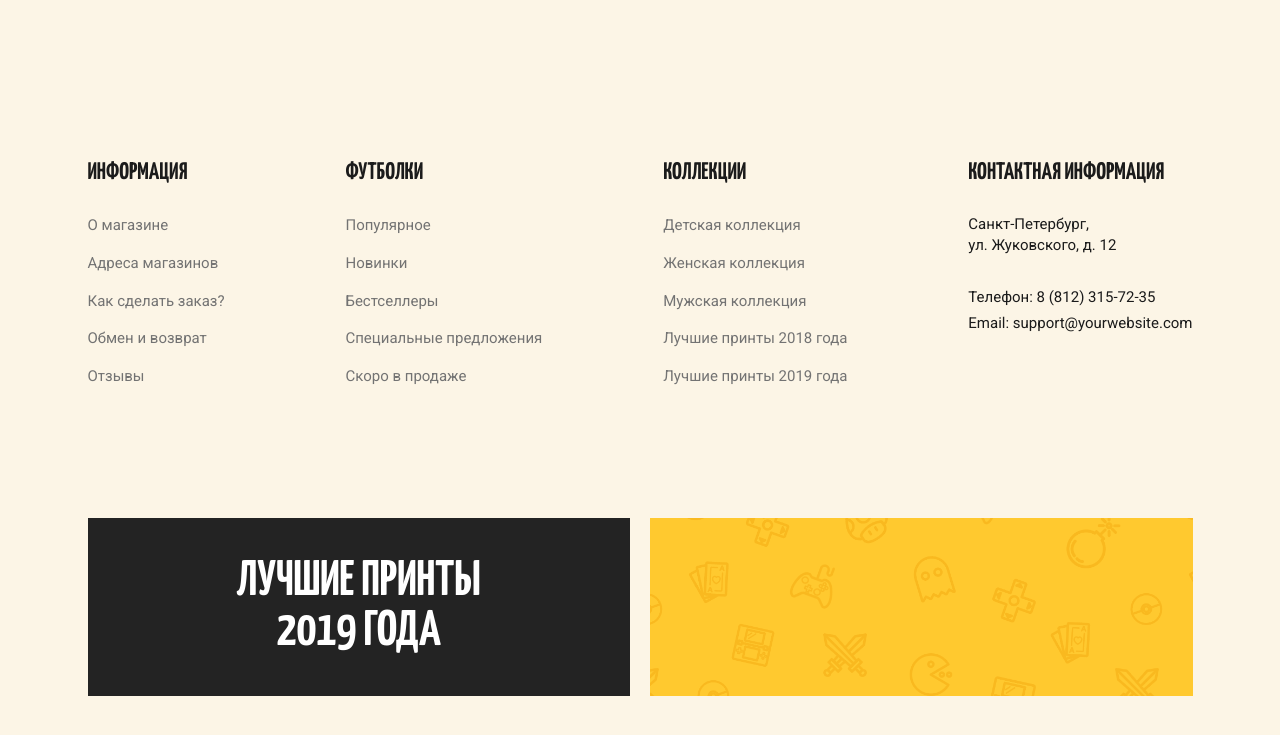
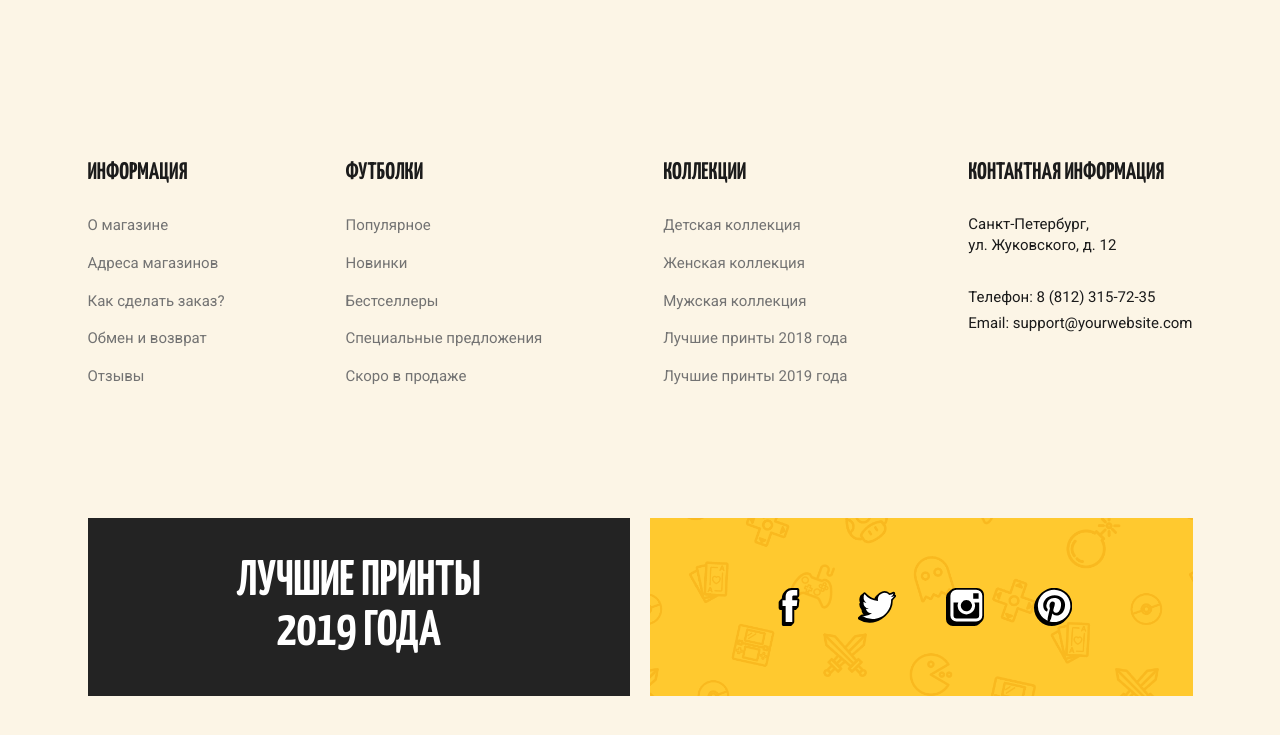
Before and after one commit to alexeyanasov/project-lostshirt, a plain HTML site: page index.html in a window 1280 px wide. Shown: the part 2865-3600 px from the top of the page. Drawn offline with Linux system fonts and the light colour scheme.

Commit message:
иконки

```diff
--- a/index.html
+++ b/index.html
@@ -52,6 +52,12 @@
                     </div>
                 </div>
             </div>
+
+            <aside class="sidebar">
+                <div class="sidebar__header">
+
+                </div>
+            </aside>
         </section>
 
         <!-- фильтр с продуктами -->
@@ -318,32 +324,29 @@
                             <ul class="socials">
                                 <li class="socials__item">
                                     <a href="#" class="socials__link">
-                                        <svg width="0" height="0">
-                                            <symbol xmlns="http://www.w3.org/2000/svg" id="fb" viewBox="0 0 20.31 37.28">
-                                                <path d="M3.15 35V21.58H1.88a2 2 0 0 1-1.88-2V14.3a2.61 2.61 0 0 1 .91-2c.48-.53 1.21-1.35 1.47-1.62a2.12 2.12 0 0 1 .75-.43 9.55 9.55 0 0 1 1.06-4.49 21.67 21.67 0 0 1 3.16-3.81 7.64 7.64 0 0 1 5-1.95H18a1.93 1.93 0 0 1 2.22 2.22v4.71a2.25 2.25 0 0 1-.63 1.84l-1.22 1.31a2 2 0 0 1 1.95 2.36c-.16 1.39-.48 4.42-.53 5a2.7 2.7 0 0 1-.46 1.4c-.27.34-1.44 1.62-1.91 2.14a2.05 2.05 0 0 1-1.59.6h-.49V33a3.39 3.39 0 0 1-.37 1.45c-.31.39-1.58 1.83-2.06 2.34a2.29 2.29 0 0 1-1.69.51H5.29A2 2 0 0 1 3.15 35z"/>
-                                                <path fill="#000" d="M18.36 12h-5V8.79a1.3 1.3 0 0 1 1.38-1.51h3.51V1.9h-4.8c-5.36 0-6.58 4-6.58 6.58v3.59H3.78v5.54h3.1V33.3h6.5V17.58h4.4z"/>
-                                            </symbol>
+                                        <svg class="socials__icon">
+                                            <use xlink:href="./img/icons-sprite.svg#fb"></use>
                                         </svg>
                                     </a>
                                 </li>
                                 <li class="socials__item">
                                     <a href="#" class="socials__link">
                                         <svg class="socials__icon">
-                                            <use xlink:href="./img/icons-sprite.svg"></use>
+                                            <use xlink:href="./img/icons-sprite.svg#twitter"></use>
                                         </svg>
                                     </a>
                                 </li>
                                 <li class="socials__item">
                                     <a href="#" class="socials__link">
                                         <svg class="socials__icon">
-                                            <use xlink:href="./img/icons-sprite.svg"></use>
+                                            <use xlink:href="./img/icons-sprite.svg#insta"></use>
                                         </svg>
                                     </a>
                                 </li>
                                 <li class="socials__item">
                                     <a href="#" class="socials__link">
                                         <svg class="socials__icon">
-                                            <use xlink:href="./img/icons-sprite.svg"></use>
+                                            <use xlink:href="./img/icons-sprite.svg#pin"></use>
                                         </svg>
                                     </a>
                                 </li>
```
